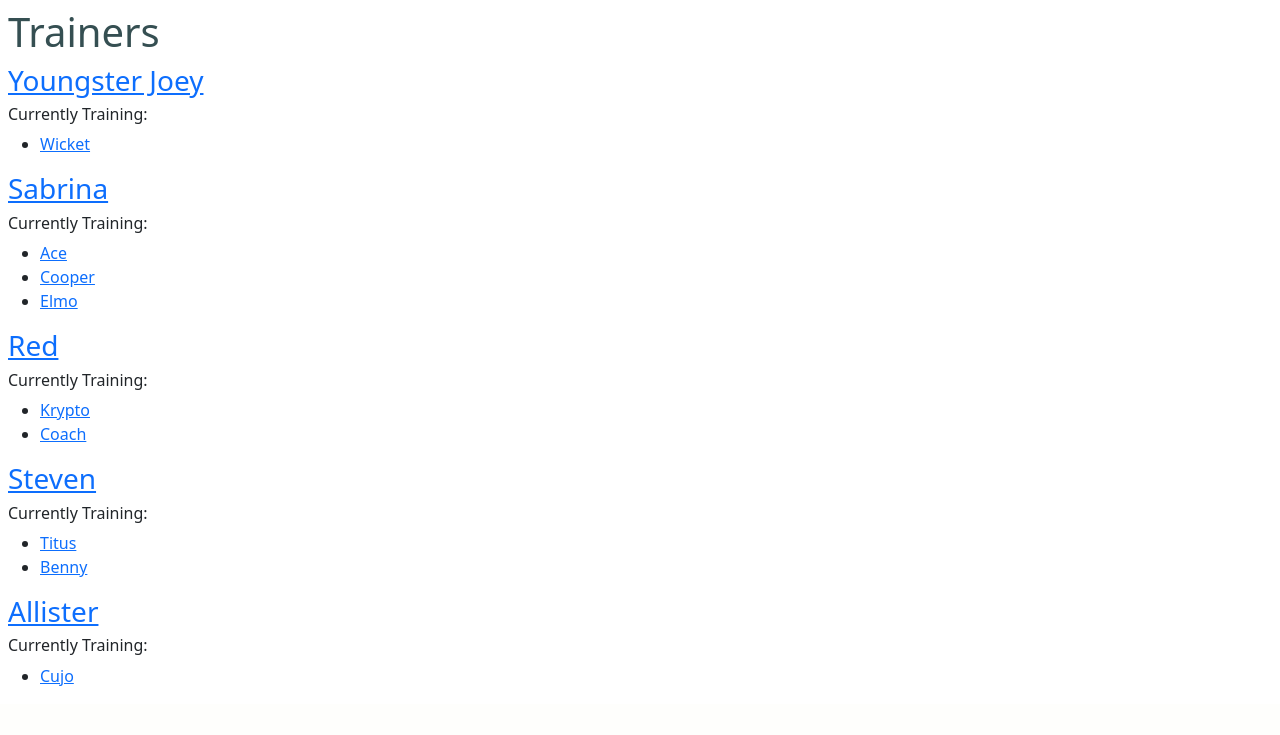
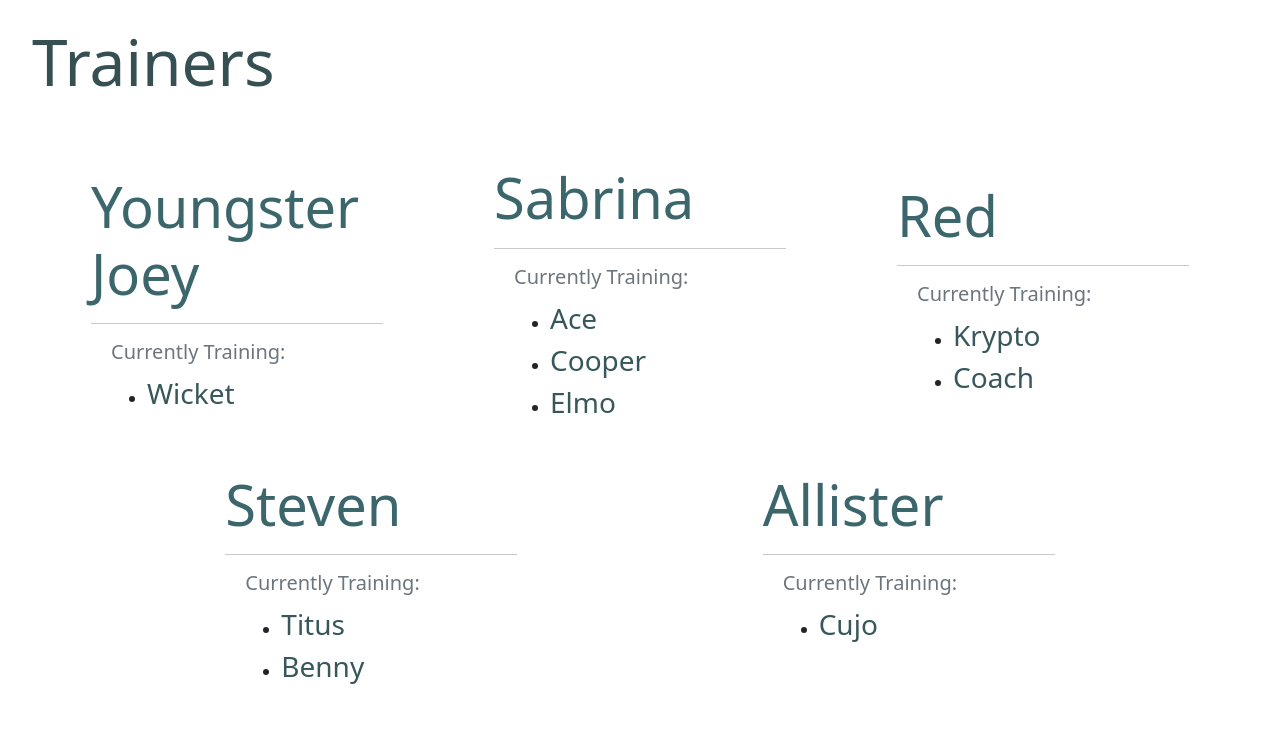
Before and after one commit to diyawiii/lis161, a Flask app: page /trainer_list in a window 1280 px wide. Shown: the part 96-831 px from the top of the page. Before the commit the page ends 782 px from the top, so only its background shows below. Run offline with Flask 2, Linux system fonts and the light colour scheme; data comes from the database, SQL or seed files in the repository; both versions use the stored data as it was after the commit.

Commit message:
added css for edit_medical.html, dog_profile.html, and list_trainers.html

```diff
--- a/app.py
+++ b/app.py
@@ -62,7 +62,7 @@ def modify(dog_id):
         return render_template('edit.html', dog=dog)
     elif request.form['action'] == 'Unenroll':
         unenroll_dog(dog_id)
-        return redirect(url_for('dogs_list'))
+        return redirect(url_for('dog_list'))
 
 # updates dog profile data
 @app.route('/update/<int:dog_id>', methods=['post'])
--- a/static/css/style.css
+++ b/static/css/style.css
@@ -128,7 +128,7 @@ p {
     color: #168aad;
 }
 
-h1 {
+h1, h2, h3 {
     color: #354f52;
 }
 
@@ -192,26 +192,25 @@ h1 {
     align-items: center;
 }
 
-.dog-list-div-cards > a {
-    display: inline;
-}
-
 .dog-card {
     border: 2px solid #3B666B;
     padding-right: 0;
     padding-left: 0;
     border-radius: 2em;
     text-align: center;
+    transition: box-shadow .25s, transform .3s;
 }
 
 .dog-card:hover {
     transform: scale(1.1, 1.1);
     text-decoration: none !important;
+    box-shadow: 0 10px 20px #72baf1;
 }
 
 .dog-card:active, .dog-card:focus {
     transform: scale(.9, .9);
     text-decoration: none !important;
+
 }
 
 .card-img-top {
@@ -229,3 +228,95 @@ h1 {
     color: #3B666B;
     font-weight: 600;
 }
+
+.trainer-list-main {
+    display: flex;
+    flex-direction: row;
+    justify-content: space-evenly;
+    flex-wrap: wrap;
+    align-items: center;
+}
+
+.trainer-div {
+    min-height: 15em;
+}
+
+.trainer-h {
+    color: #3B666B;
+    text-decoration: none;
+    align-self: center;
+    font-weight: 500;
+}
+
+.trainer-dog-link {
+    text-decoration: none;
+    color: #37575b;
+    font-size: 1.75em;
+    font-weight: 500;
+}
+
+.trainer-div > div > h6 {
+    margin-left: 1em;
+}
+
+.trainer-dog-list {
+    margin-left: 1.5em;
+}
+
+.dog-profile-main {
+    display: flex;
+    flex-direction: column;
+    align-items: center;
+    justify-content: space-evenly;
+    background: linear-gradient(rgba(0, 0, 0, 0.08), rgba(0, 0, 0, 0.08)) no-repeat  center  center fixed;
+}
+
+.dog-profile-div {
+    align-self: center;
+    min-width: 60%;
+}
+
+.dog-profile-img {
+    min-width: 80%;
+    align-self: center;
+    margin: auto;
+    display: block;
+    border: .4rem solid #3B666B;
+}
+
+.dog-profile-info-div {
+    margin-top: 2em;
+    font-size: 1.6rem;
+}
+
+.dog-profile-table-col {
+    width: 15rem;
+}
+
+td:nth-child(1) {
+    font-weight: 700;
+}
+
+.dog-profile-table {
+    color: #3B666B;
+    font-weight: 400;
+}
+
+
+.dog-profile-button {
+    margin-top: 2rem;
+    width: 15rem;
+    padding: 1rem 0;
+}
+
+.edit-medical-textarea {
+    width: 30%;
+    align-self: center;
+    margin: auto;
+    display: block;
+}
+
+.edit-medical-button {
+    width: 12rem;
+    margin: 2rem 2rem;
+}
--- a/templates/dogs.html
+++ b/templates/dogs.html
@@ -1,7 +1,7 @@
 {% extends 'base.html' %}
 {% block title %}Enrolled Dogs{% endblock %}
 {% block content %}
-<h1 class="display-3 m-4 fw-normal">List of Enrolled Dogs</h1>
+<h1 class="display-3 m-4 fw-normal text-center">Enrolled Dogs</h1>
 
 <div class="container-fluid dog-list-div">
 
--- a/templates/enroll.html
+++ b/templates/enroll.html
@@ -4,6 +4,7 @@
 <div class="container-fluid m-3 enroll-main">
     <div>
         <h1 class="display-6 m-1">Enroll your dog in Doggo Training School</h1>
+        <hr>
         <form class="enroll-form" action="{{ url_for('process') }}" method="post">
             <p class="enroll-p">
                 <label class="enroll-label" for="d_name">Name of Dog:</label>
--- a/templates/list_trainers.html
+++ b/templates/list_trainers.html
@@ -1,16 +1,29 @@
 {% extends 'base.html' %}
 {% block title %}Our Trainers{% endblock %}
 {% block content %}
-<h1>Trainers</h1>
+<h1 class="display-3 fw-normal m-4">Trainers</h1>
+<div class="container-fluid">
+    <br>
+    <div class="row trainer-list-main">
     {% for trainer in trainers%}
-        <h3><a href="{{ url_for('trainer_profile', trainer=trainer) }}">{{ trainer }}</a></h3>
-        <h6>Currently Training:</h6>
+
+            <div class="col-md-3 col-l-4 m-3 trainer-div">
+                <h3><a href="{{ url_for('trainer_profile', trainer=trainer) }}" class="display-4 trainer-h">{{ trainer }}</a></h3>
+                <hr>
+                <div>
+                    <h6 class="lead text-muted fw-normal">Currently Training:</h6>
                     <ul>
                     {% for dog in dogs %}
                         {% if dog.trainer == trainer %}
-                <li><a href="{{ url_for('dog_profile', dog_id=dog.id) }}">{{ dog.name }}</a></li>
+                            <li class="trainer-dog-list"><a href="{{ url_for('dog_profile', dog_id=dog.id) }}" class="trainer-dog-link">{{ dog.name }}</a></li>
                         {% endif %}
                     {% endfor %}
                     </ul>
+                </div>
+            </div>
     {% endfor %}
+
+    </div>
+</div>
+
 {% endblock %}
--- a/templates/trainer_profile.html
+++ b/templates/trainer_profile.html
@@ -3,6 +3,7 @@
 
 {% block content %}
 <h1>Dogs being Trained by {{ trainer }}</h1>
+
 {% for dog in dogs %}
   <h4><a href="{{ url_for('dog_profile', dog_id=dog.id) }}">{{ dog.name }}</a></h4>
   {% if dog.pic %}
@@ -29,4 +30,5 @@
 <br><br>
 <a class="nav-link" href="{{ url_for('trainer_list') }}">Return to list of Trainers</a>
 {% endfor %}
+
 {% endblock %}
```
Also changed, not shown: templates/dog_profile.html (+62 -20 lines), templates/edit_medical.html (+14 -9 lines), test.db. Lines whose indentation alone changed are shown as unchanged.
